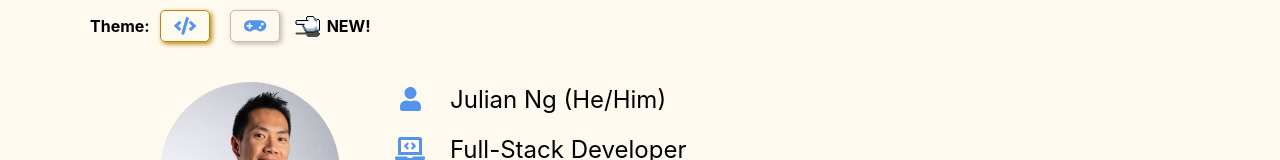
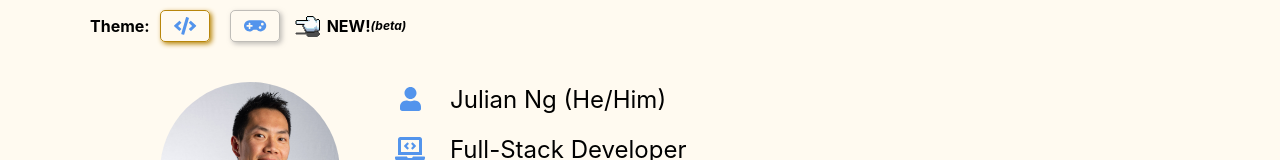
Before and after one commit to julesnuggy/cv, a React (Create React App) app: page /cv/ff-theme in a window 1280 px wide. Both pictures are taken after a click on the button 184 px from the left and 26 px from the top of the page. Shown: the top 160 px of the page. Built offline with nearby package versions, Linux system fonts and the light colour scheme; a web font is replaced by a local one.

Commit message:
Add beta text to FF Theme alert

```diff
--- a/src/components/ThemeSelector.tsx
+++ b/src/components/ThemeSelector.tsx
@@ -44,7 +44,7 @@ const ThemeSelector = ({ theme, setTheme }: ThemeSelectorProps) => {
         />
         {isPointerVisible && <div className='themePointerContainer'>
             <img className='themePointer' src={pointer} alt={'<'}/>
-            <span>NEW!</span>
+            <span>NEW!</span> <span className="themeSubtitle">(beta)</span>
         </div>}
       </div>
     </div>
--- a/src/styles/themeSelector.scss
+++ b/src/styles/themeSelector.scss
@@ -20,6 +20,11 @@
         transform: scaleX(-1);
         margin-right: 5px;
       }
+
+      .themeSubtitle {
+        font-size: 12px;
+        font-style: italic;
+      }
     }
   }
 }
```
